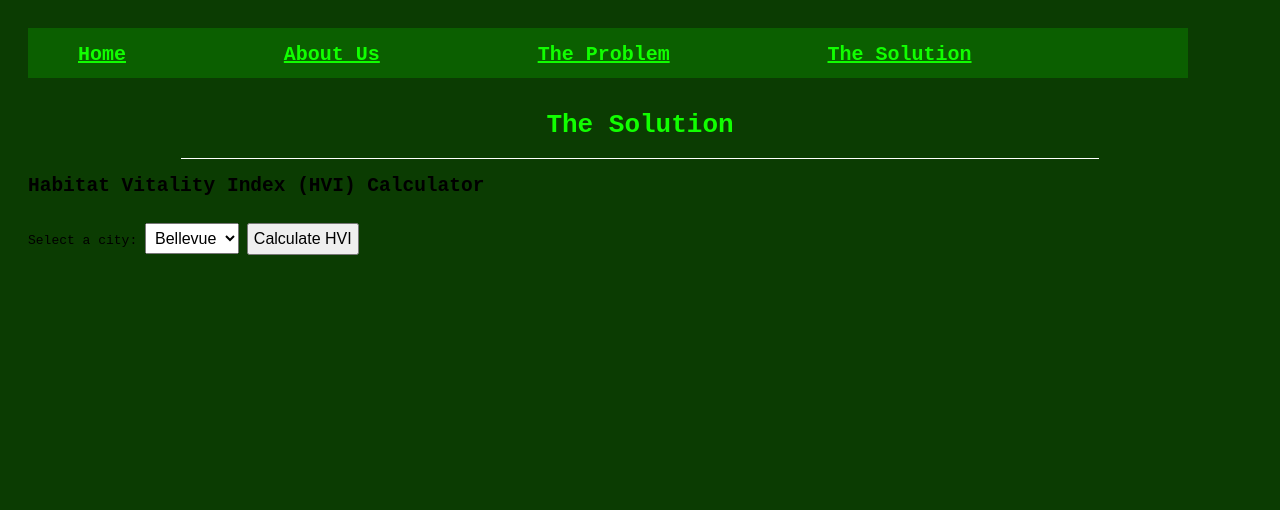
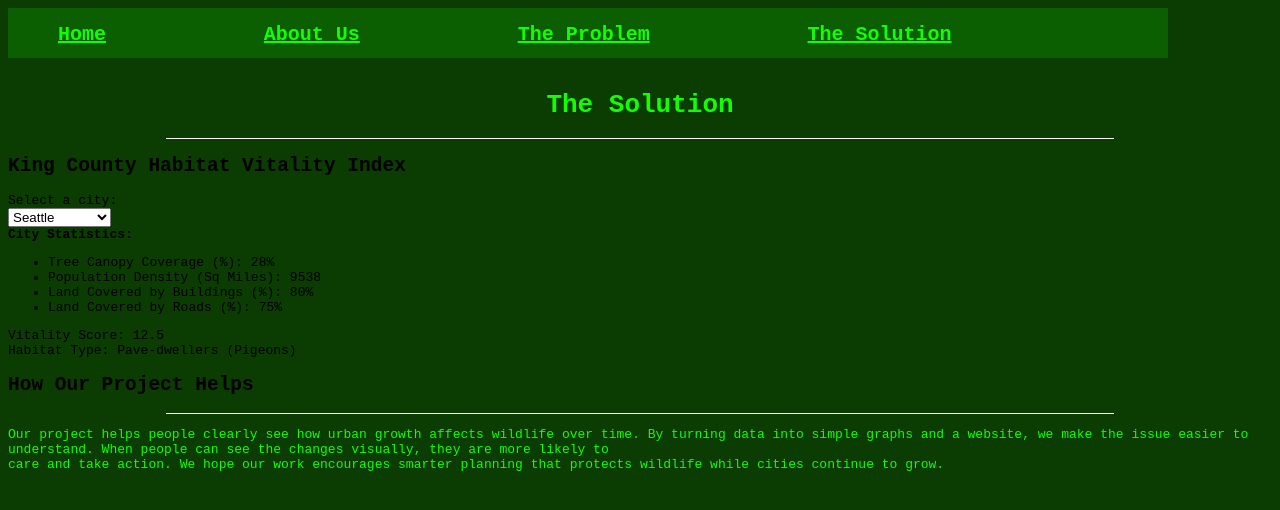
Before and after one commit to cathyzhg/hackathon-project, a plain HTML site: page solution.html in a window 1280 px wide. Drawn offline with Linux system fonts and the light colour scheme.

Commit message:
solution.html
poop

```diff
--- a/solution.html
+++ b/solution.html
@@ -4,6 +4,8 @@
     <link rel="stylesheet" href="style.css">
   </head>
   <body>
+
+
     <span class = "block-span">
       <br>
       <a href="index.html"> Home</a>  <a href="aboutus.html"> About Us</a> <a href="problems.html"> The Problem</a> <a href="solution.html"> The Solution</a>
@@ -13,111 +15,75 @@
     <h1> The Solution </h1>
     <hr>
 
-    <html lang="en">
-    <head>
-    <meta charset="UTF-8">
-    <title>Habitat Vitality Index Calculator</title>
-    <style>
-    body {padding: 20px; }
-    select, button { font-size: 16px; margin: 10px 0; padding: 5px; }
-    #result { margin-top: 20px; font-weight: bold; }
-    </style>
-    </head>
-    <body>
 
-    <h2>Habitat Vitality Index (HVI) Calculator</h2>
+    <h2>King County Habitat Vitality Index</h2>
 
-    <label>Select a city:</label>
-    <select id="citySelect"></select>
+    <label>Select a city:</label><br>
+    <select id="citySelector" onchange="updateUI()">
+      <option value="Seattle">Seattle</option>
+      <option value="Bellevue">Bellevue</option>
+      <option value="Renton">Renton</option>
+      <option value="Issaquah">Issaquah</option>
+      <option value="Mercer Island">Mercer Island</option>
+    </select>
 
-    <button onclick="calculateHVI()">Calculate HVI</button>
+    <div class="data-display">
+      <strong>City Statistics:</strong>
+      <ul id="statsList">
+        </ul>
+    </div>
 
     <div id="result"></div>
 
     <script>
-    // Weights (you can change these)
-    const wT = 1.0; // Trees weight
-    const wP = 1.0; // Population weight
-    const wB = 1.0; // Buildings weight
-    const wR = 1.0; // Roads weight
-
-    // pop = population density in sq miles
-    // tree = tree coverage in %
-    // buidlings = build coverage in %
-    // roads = road coverage in %
-
-
-    // City dataset
     const cityData = {
-    "Bellevue": { tree: 37, pop: 4538.2, buildings: 12, roads: 9 },
-    "Seattle": { tree: 28.6, pop: 8791, buildings: 28.1, roads: 27 },
-    "Renton": { tree: 29.3, pop: 4549.1, buildings: 12, roads: 30 },
-
+      "Seattle":       {trees: 28, popD: 9538, buildings: 80, roads: 75},
+      "Bellevue":      {trees: 40, popD: 4651, buildings: 60, roads: 60},
+      "Renton":        {trees: 35, popD: 4458, buildings: 63, roads: 60},
+      "Issaquah":      {trees: 39, popD: 3200, buildings: 54, roads: 53},
+      "Mercer Island": {trees: 48, popD: 4000, buildings: 50, roads: 45}
     };
 
-    // Populate dropdown
-    const select = document.getElementById("citySelect");
-    Object.keys(cityData).forEach(city => {
-    let option = document.createElement("option");
-    option.value = city;
-    option.text = city;
-    select.appendChild(option);
-    });
+    function updateUI() {
+      const name = document.getElementById("citySelector").value;
+      const data = cityData[name];
 
-    // Function to get min and max of a metric
-    function getMinMax(metric) {
-    const values = Object.values(cityData).map(city => city[metric]);
-    return {
-      min: Math.min(...values),
-      max: Math.max(...values)
-    };
+      // 1. Show the variables clearly
+      document.getElementById("statsList").innerHTML = `
+        <li>Tree Canopy Coverage (%): ${data.trees}%</li>
+        <li>Population Density (Sq Miles): ${data.popD}</li>
+        <li>Land Covered by Buildings (%): ${data.buildings}%</li>
+        <li>Land Covered by Roads (%): ${data.roads}%</li>
+      `;
+
+      // 2. Simple Calculation
+      // We take trees and subtract a small portion of the urban "clutter"
+      const score = data.trees - (data.buildings * 0.1) - (data.roads * 0.1);
+
+      // 3. Simple Habitat Logic
+      let habitat = "Urban Adapters (Squirrels)";
+      if (score > 35) habitat = "Forest Dwellers (Deer, Owls)";
+      if (score < 20) habitat = "Pave-dwellers (Pigeons)";
+
+      let statusClass = "medium";
+
+      if (score > 35) statusClass = "good";
+      if (score < 20) statusClass = "bad";
+
+      document.getElementById("result").innerHTML = `
+        <div class="${statusClass}">
+          Vitality Score: ${score.toFixed(1)} <br>
+          Habitat Type: ${habitat}
+        </div>
+      `;
     }
 
-    // Normalize function
-    function normalize(value, min, max) {
-    return (value - min) / (max - min);
-    }
-
-    // Calculate HVI
-    function calculateHVI() {
-
-    const city = select.value;
-    const data = cityData[city];
-
-    // Get min/max for each metric
-    const treeMM = getMinMax("tree");
-    const popMM = getMinMax("pop");
-    const buildMM = getMinMax("buildings");
-    const roadMM = getMinMax("roads");
-
-    // Normalize values
-    const normTree = normalize(data.tree, treeMM.min, treeMM.max);
-    const normPop = normalize(data.pop, popMM.min, popMM.max);
-    const normBuild = normalize(data.buildings, buildMM.min, buildMM.max);
-    const normRoad = normalize(data.roads, roadMM.min, roadMM.max);
-
-    // Apply HVI formula
-    const HVI = 100 * (
-      (wT * normTree) +
-      (wP * (1 - normPop)) +
-      (wB * (1 - normBuild)) +
-      (wR * (1 - normRoad))
-    ) / (wT + wP + wB + wR);
-
-    // Determine habitat level
-    let animals;
-    if (HVI >= 80) animals = "All animals thriving (Bears, Deer)";
-    else if (HVI >= 50) animals = "Medium mammals (Foxes, Owls)";
-    else if (HVI >= 20) animals = "Urban adapters (Squirrels, Hawks)";
-    else animals = "Only survivors (Pigeons, Rats)";
-
-    document.getElementById("result").innerHTML =
-      `City: ${city}<br>
-        HVI Score: ${HVI.toFixed(2)}<br>
-        Habitat: ${animals}`;
-    }
-
+    // Run once on startup
+    updateUI();
     </script>
+    <h2> How Our Project Helps </h2>
+    <hr>
+    <p> Our project helps people clearly see how urban growth affects wildlife over time. By turning data into simple graphs and a website, we make the issue easier to understand. When people can see the changes visually, they are more likely to <br> care and take action. We hope our work encourages smarter planning that protects wildlife while cities continue to grow. </p>
 
   </body>
 </html>
```
